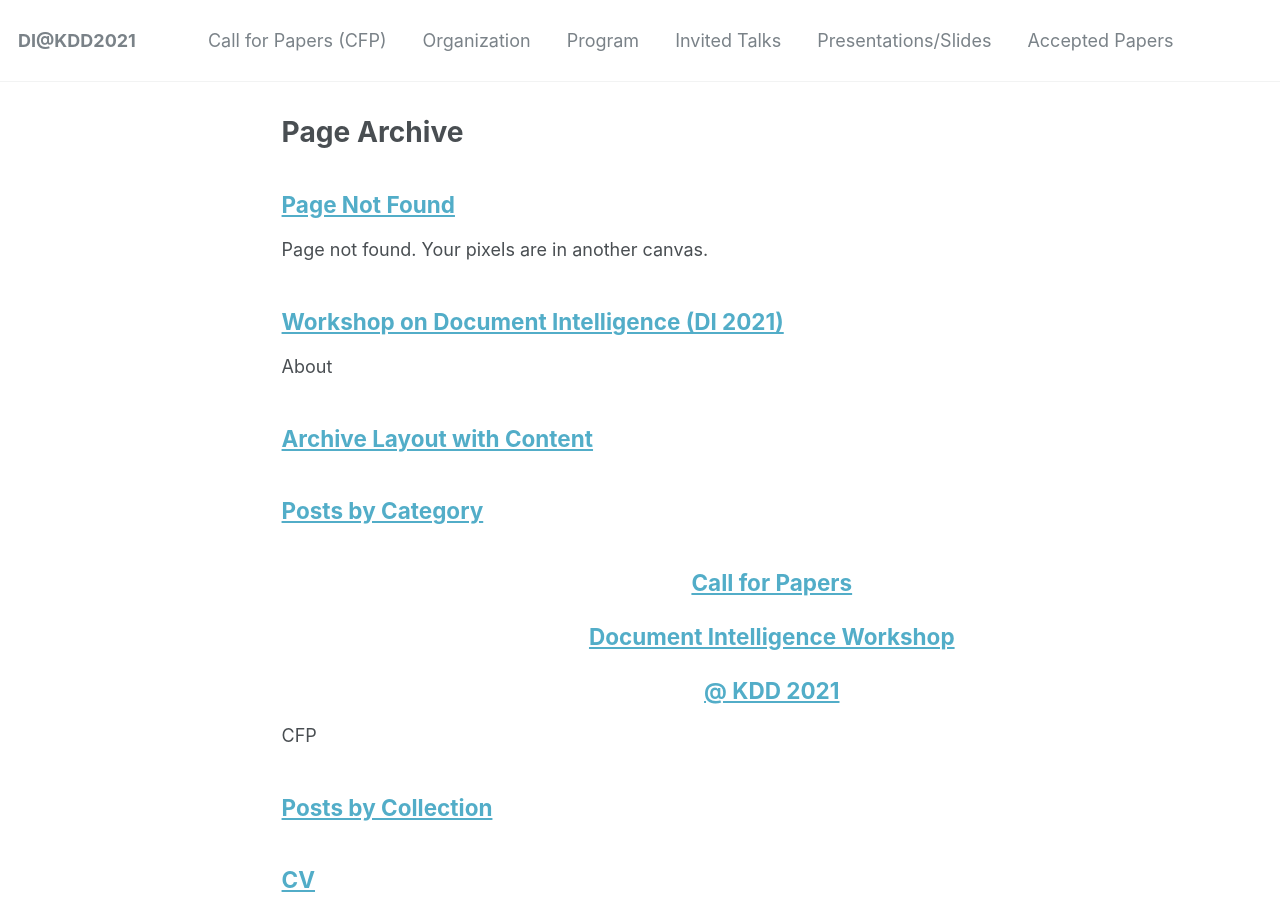
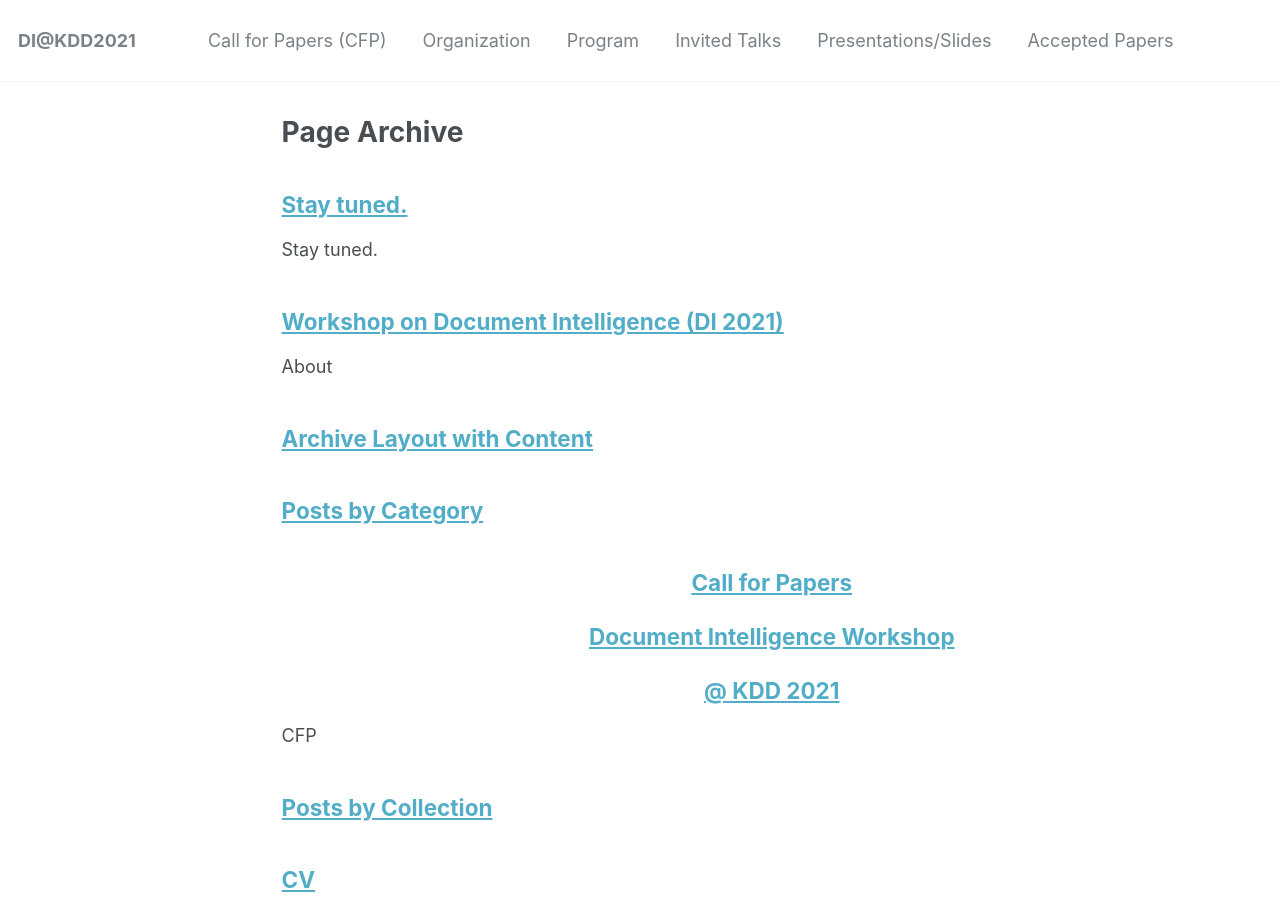
Before and after one commit to document-intelligence/DI-2022, a Jekyll site: the page built from _pages/page-archive.html, in a window 1280 px wide and 900 px high. Built offline with Jekyll 4.4.1, drawn with Linux system fonts in a browser that asks for light colours.

Commit message:
changing page not found to stay tuned

```diff
--- a/_pages/404.md
+++ b/_pages/404.md
@@ -1,11 +1,10 @@
 ---
-title: "Page Not Found"
-excerpt: "Page not found. Your pixels are in another canvas."
+title: "Stay tuned."
+excerpt: "Stay tuned."
 sitemap: false
 permalink: /404.html
 ---
-
-Sorry, but the page you were trying to view does not exist --- perhaps you can try searching for it below.
+Stay tuned.
 
 <script type="text/javascript">
   var GOOG_FIXURL_LANG = 'en';
```
